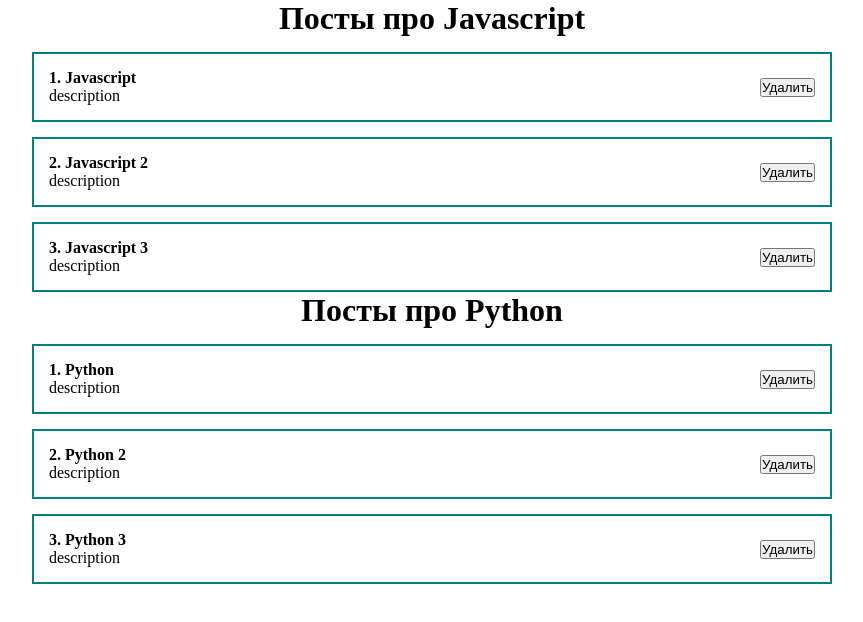
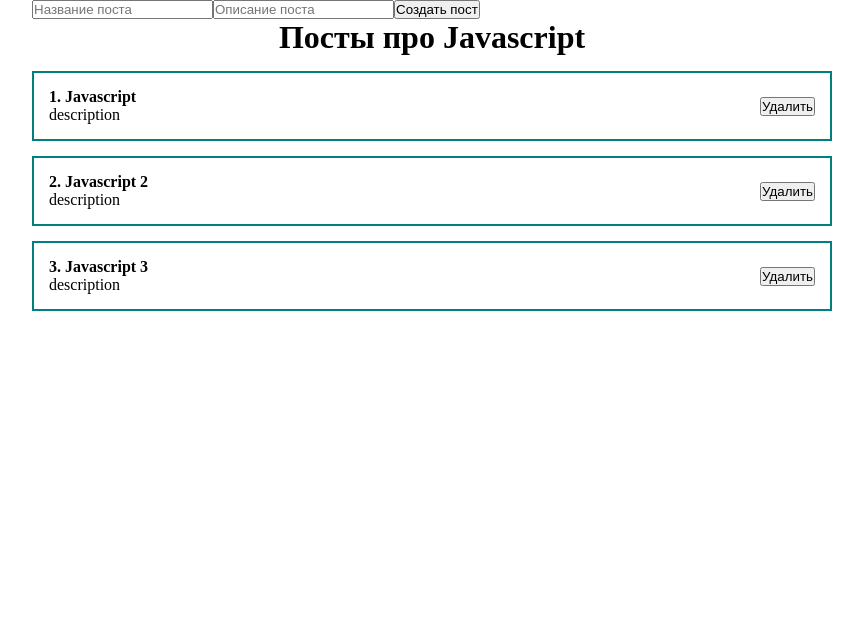
Before and after one commit to amirganizhev/React-documentation, a React (Create React App) app: page / in a window 1280 px wide. Shown: the top 622 px of the page, without its empty margins (208-1071 px from the left). Built offline with nearby package versions, Linux system fonts and the light colour scheme.

Commit message:
Props.children

```diff
--- a/src/App.js
+++ b/src/App.js
@@ -1,6 +1,7 @@
 import React, {useState} from 'react';
 import './styles/App.css'
 import PostList from './components/PostList';
+import MyButton from './components/UI/button/MyButton';
 
 function App() {
 
@@ -10,16 +11,14 @@
     {id: 3, title: 'Javascript 3', body: 'description'},
   ])
 
-  const [posts2, setPosts2] = useState([
-    {id: 1, title: 'Python', body: 'description'},
-    {id: 2, title: 'Python 2', body: 'description'},
-    {id: 3, title: 'Python 3', body: 'description'},
-  ])
-
   return (
     <div className="App">
+      <form>
+        <input type="text" placeholder="Название поста"/>
+        <input type="text" placeholder="Описание поста"/>
+        <MyButton>Создать пост</MyButton>
+      </form>
       <PostList posts={posts} title='Посты про Javascript'/>
-      <PostList posts={posts2} title='Посты про Python'/>
     </div>
   );
 
--- /dev/null
+++ b/src/components/UI/button/MyButton.jsx
@@ -0,0 +1,14 @@
+import React from 'react';
+import classes from './MyButton.module.css';
+
+const MyButton = (props) => {
+
+  return (
+    <button className={classes.MyBtn}>
+      {props.children}
+    </button>
+  );
+
+}
+
+export default MyButton;
--- /dev/null
+++ b/src/components/UI/button/MyButton.module.css
@@ -0,0 +1,8 @@
+.myBtn {
+    padding: 5px 15px;
+    color: teal;
+    font-size: 14px;
+    background: transparent;
+    border: 1px solid teal;
+    cursor: pointer;
+}
```
Also changed, not shown: 1 other file (tests, documents, lock files or other folders).
